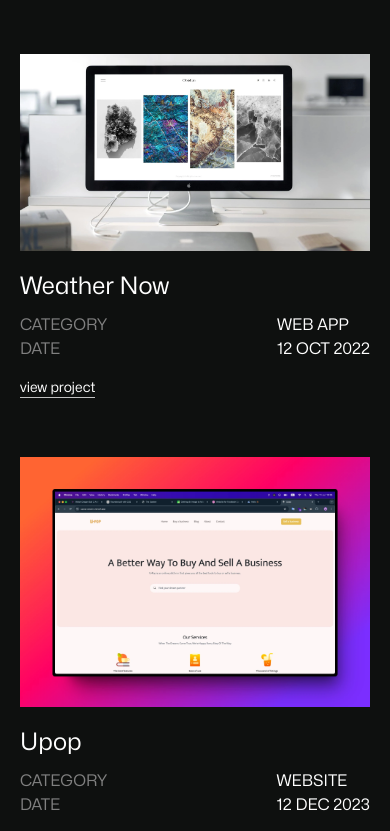
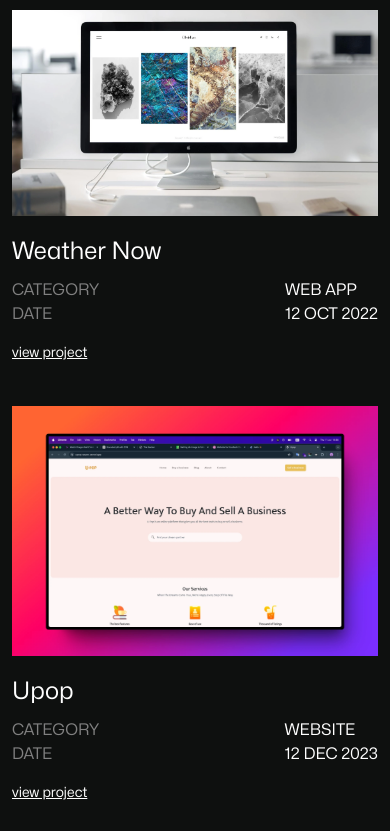
Before and after one commit to Dhrego/comet, an Astro site: page /works in a window 390 px wide. Shown: the part 71-902 px from the top of the page. Built offline with nearby package versions, Linux system fonts and the light colour scheme; Astro itself is replaced by a stand-in of ours; some packages are replaced by stand-ins of ours.

Commit message:
add links to work projects and fix on navbar

```diff
--- a/src/components/Navbar.astro
+++ b/src/components/Navbar.astro
@@ -20,6 +20,8 @@ const navlinks = [
     href: "/contact",
   },
 ];
+
+const currentPath = Astro.url.pathname === "/me";
 ---
 
 <>
@@ -40,6 +42,8 @@ const navlinks = [
     </div>
     <HamburgerMenu data="navbar1" items={navlinks} />
   </nav>
+  {
+    !currentPath && (
       <div class="sticky_one">
         <div class="logo">
           <svg
@@ -51,11 +55,14 @@ const navlinks = [
           >
             <path
               d="M356.257 162.119C346.988 188.282 329.273 210.297 306.13 224.412C282.987 238.528 255.849 243.871 229.339 239.531C202.828 235.191 75.0995 222.991 57.2572 202.167C39.415 181.342 132.563 153.18 131.489 125.324C130.414 97.4685 -14.9239 197.538 1.25723 175.297C17.4384 153.056 194.138 9.88056 220.229 3.35144C246.319 -3.17768 273.782 -0.107226 297.938 12.0396C322.094 24.1865 341.448 44.6582 352.703 69.9666L295.875 97.2366C290.694 85.5857 281.784 76.1613 270.663 70.5694C259.543 64.9775 246.9 63.564 234.889 66.5697C222.878 69.5755 242.338 86.9978 234.889 97.2366C227.44 107.475 193.542 109.897 194.037 122.721C194.532 135.545 212.015 130.073 220.229 139.66C228.442 149.247 226.879 173.299 239.083 175.297C251.287 177.295 253.742 155.498 264.396 149C275.05 142.502 293.244 151.704 297.511 139.66L356.257 162.119Z"
-          fill="#8AAAE5"></path>
+              fill="#8AAAE5"
+            />
           </svg>
         </div>
         <HamburgerMenu data="navbar2" items={navlinks} />
       </div>
+    )
+  }
 </>
 
 <style>
@@ -116,6 +123,7 @@ const navlinks = [
       border-radius: 0;
       width: 100%;
       padding-inline: 10px;
+      padding-block: 16px;
       align-items: center;
     }
 
--- a/src/pages/works.astro
+++ b/src/pages/works.astro
@@ -49,7 +49,9 @@ import { tiles } from "../config";
                       <div>{tile.date}</div>
                     </div>
                   </div>
-                  <a class="btn">view project</a>
+                  <a class="btn" href={tile.link} target="_blank">
+                    view project
+                  </a>
                 </div>
               ))
             }
@@ -176,7 +178,7 @@ import { tiles } from "../config";
     position: relative;
     cursor: pointer;
     padding-bottom: 2px;
-    border-bottom: 0.1px solid #ffffffbd;
+    /* border-bottom: 0.1px solid #ffffffbd; */
   }
 
   .scroll {
@@ -184,6 +186,7 @@ import { tiles } from "../config";
     position: relative;
     left: 40px;
     gap: 40px;
+    width: min-content;
   }
 
   .scroll::-webkit-scrollbar {
@@ -212,13 +215,14 @@ import { tiles } from "../config";
       display: flex;
       flex-direction: column;
       position: relative;
+      width: 100%;
       left: unset;
-      padding-top: 20px;
+      /* padding-top: 20px; */
       gap: 20px;
     }
 
     .project_tile {
-      padding: 20px;
+      padding: 12px;
     }
 
     .project_tile img {
```
Lines whose indentation alone changed are shown as unchanged.
